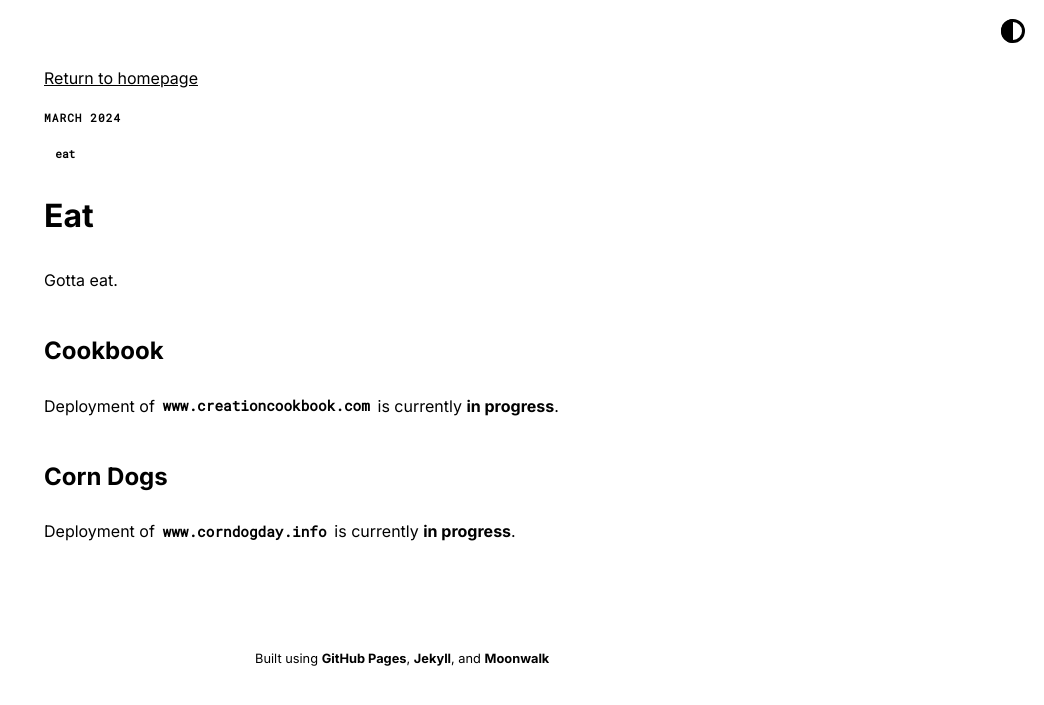
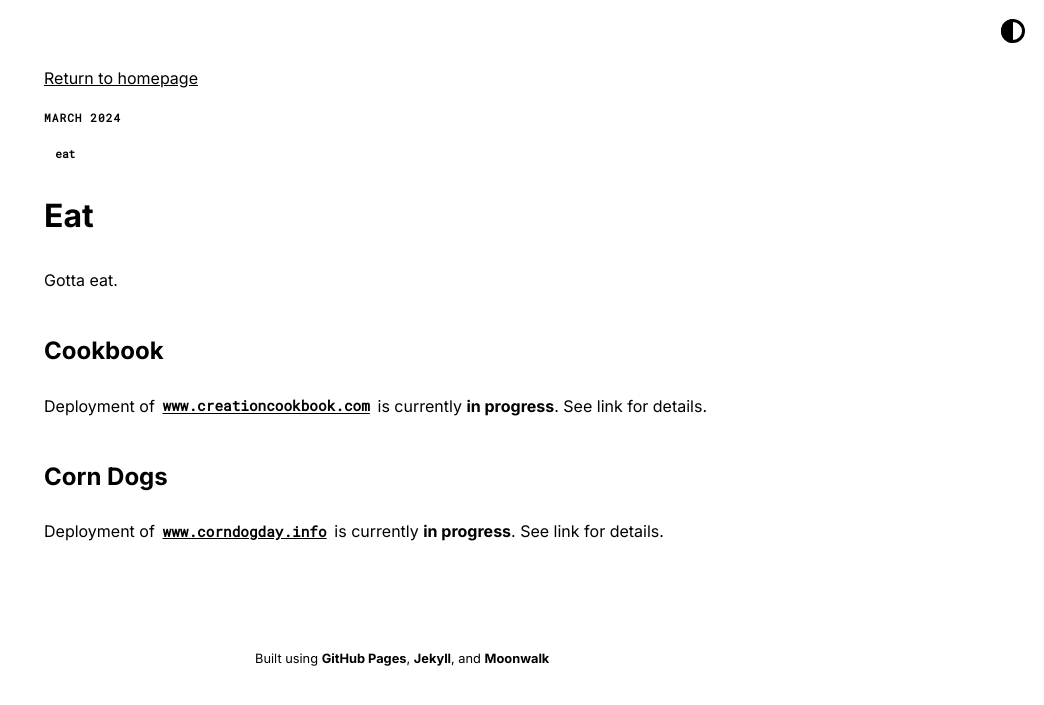
Before and after one commit to blakejacobus/blakejacobus.com, a Jekyll site: the page built from _posts/2024-03-17-eat.md, in a window 1280 px wide. Shown: the top 705 px of the page, without its empty margins (236-1280 px from the left). Built offline with Jekyll 4.4.1, drawn with Linux system fonts in a browser that asks for light colours.

Commit message:
fix: more broken links

```diff
--- a/_posts/2024-03-17-eat.md
+++ b/_posts/2024-03-17-eat.md
@@ -9,8 +9,8 @@ Gotta eat.
 
 ## Cookbook
 
-Deployment of  `www.creationcookbook.com` is currently **in progress**.
+Deployment of  [`www.creationcookbook.com`](./creation-cookbook) is currently **in progress**. See link for details.
 
 ## Corn Dogs
 
-Deployment of `www.corndogday.info` is currently **in progress**.
+Deployment of [`www.corndogday.info`](./corn-dog-day) is currently **in progress**. See link for details.
```
